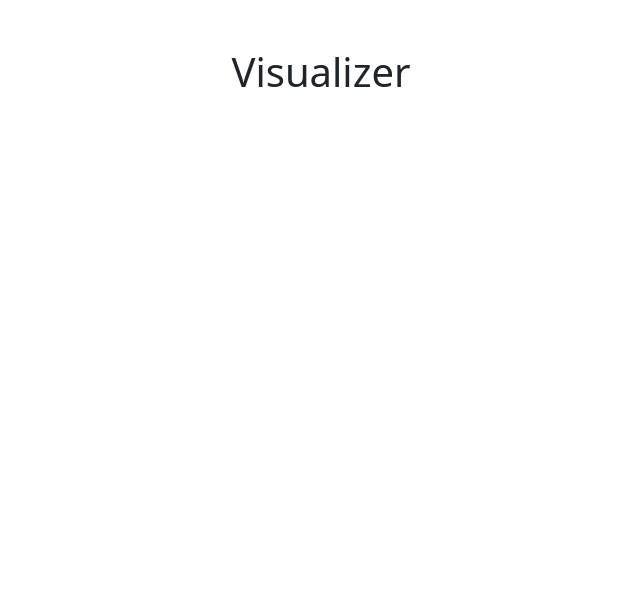
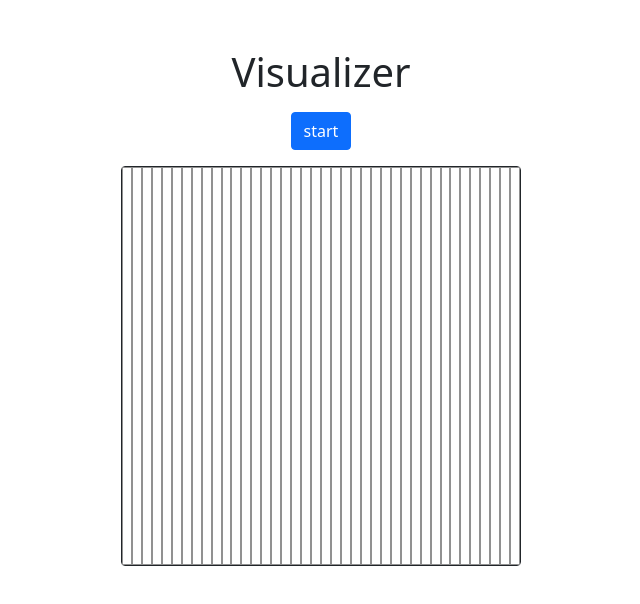
Before and after one commit to BaderTim/cern-coding-challenge-sy-epc-ccs-2022-cf2, a Vue app in the folder challenge-vue/: page / in a window 1280 px wide. Shown: the top 604 px of the page, without its empty margins (319-959 px from the left). Built offline with nearby package versions, Linux system fonts and the light colour scheme.

Commit message:
added errors, spectrum bars and other base concepts

```diff
--- a/challenge-vue/public/index.html
+++ b/challenge-vue/public/index.html
@@ -6,6 +6,7 @@
     <meta name="viewport" content="width=device-width,initial-scale=1.0">
     <link rel="icon" href="<%= BASE_URL %>favicon.ico">
     <title><%= htmlWebpackPlugin.options.title %></title>
+    <!-- thank you for this :D-->
     <link href="https://cdn.jsdelivr.net/npm/bootstrap@5.0.2/dist/css/bootstrap.min.css" rel="stylesheet" integrity="sha384-EVSTQN3/azprG1Anm3QDgpJLIm9Nao0Yz1ztcQTwFspd3yD65VohhpuuCOmLASjC" crossorigin="anonymous">
     <script src="https://cdn.jsdelivr.net/npm/bootstrap@5.0.2/dist/js/bootstrap.bundle.min.js" integrity="sha384-MrcW6ZMFYlzcLA8Nl+NtUVF0sA7MsXsP1UyJoMp4YLEuNSfAP+JcXn/tWtIaxVXM" crossorigin="anonymous"></script>
 </head>
--- a/challenge-vue/src/App.vue
+++ b/challenge-vue/src/App.vue
@@ -1,15 +1,34 @@
+<script setup>
+    import { useStore } from 'vuex'
+
+    import AudioControls from './components/AudioControls.vue'
+    import AudioVisualizer from './components/AudioVisualizer.vue'
+    import ErrorVisualizer from './components/ErrorVisualizer.vue'
+
+    const errors = useStore().state.Error.errors
+
+
+</script>
+
+
 <template>
-    <div class="container mt-5 text-center">
-        <h1>Visualizer</h1>
+    <div class="container mt-5">
+        <!-- Render Audio Controls and Visualizer if there are no errors -->
+        <div v-if="errors.length == 0" class="text-center">
+            <h1>Visualizer</h1>
+            <AudioControls/>
+            <AudioVisualizer/>
+        </div>
+        <ErrorVisualizer
+            v-else
+            v-for="error in errors"
+            :key="error.title"
+            :error="error"
+            :errorNumber="errors.indexOf(error) + 1"
+        />
     </div>
 </template>
 
-<script>
-
-export default {
-    name: 'App',
-}
-</script>
 
 <style lang="scss" scoped>
 </style>
--- a/challenge-vue/src/components/AudioVisualizer.vue
+++ b/challenge-vue/src/components/AudioVisualizer.vue
@@ -1,16 +1,50 @@
+<script setup>
+    import { useStore } from 'vuex'
+    const store = useStore();
+
+    // visualizer dimensions in px
+    const visualizer = {width: 400, height: 400};
+    // width of a single bar in px
+    // must meet visualizer.width % spectrumBarWidth == 0
+    const spectrumBarWidth = 10;
+
+    // throw error if spectrumBarWidth is not a factor of visualizer.width
+    if(visualizer.width % spectrumBarWidth != 0) {
+        store.commit("Error/addError", {
+            title: "visualizer.width % spectrumBarWidth != 0",
+            message: "The spectrum bar width must be a factor of the visualizer width.",
+            submessage: "Please change the value of spectrumBarWidth in AudioVisualizer.vue"
+        })
+    }
+
+    // computed spectrum bar count
+    const spectrumBarCount = visualizer.width / spectrumBarWidth;
+
+    // dynamic css variables
+    const _visualizerWidth = visualizer.width + 'px';
+    const _visualizerHeight = visualizer.height + 'px';
+    const _spectrumBarWidth = spectrumBarWidth + 'px';
+</script>
+
+
 <template>
-    <div class="visualizer border border-dark m-auto rounded mt-3"></div>
+    <div class="visualizer border border-dark m-auto rounded mt-3">
+        <!-- Render spectrum bars with for loop -->
+        <div v-for="spectrumBar in spectrumBarCount" :key="spectrumBar" class="spectrum-bar"/>
+    </div>
 </template>
 
-<script>
-export default {
-
-}
-</script>
 
 <style lang="scss" scoped>
-.visualizer {
-    width: 400px;
-    height: 400px;
-}
+    .visualizer {
+        display: flex;
+        width: v-bind('_visualizerWidth');
+        height: v-bind('_visualizerHeight');
+    }
+    .spectrum-bar {
+        display: block;
+        height: 100%;
+        width: v-bind('_spectrumBarWidth');
+        border: 1px solid rgb(145, 145, 145);
+    }
 </style>
--- /dev/null
+++ b/challenge-vue/src/components/ErrorVisualizer.vue
@@ -0,0 +1,19 @@
+<script setup>
+    import { defineProps } from "vue";
+    defineProps(['error', 'errorNumber']);
+</script>
+
+
+<template>
+    <div class="alert alert-danger mb-4 text-left" role="alert">
+        <span>Error #{{ errorNumber }}</span>
+        <h4 class="alert-heading">{{ error.title }}</h4>
+        <p>{{ error.message }}</p>
+        <hr v-if="error.subMessage"/>
+        <p v-if="error.subMessage" class="mb-0">{{ error.subMessage }}</p>
+    </div>
+</template>
+
+
+<style lang="scss" scoped>
+</style>
--- a/challenge-vue/src/main.js
+++ b/challenge-vue/src/main.js
@@ -2,12 +2,14 @@ import { createApp } from 'vue';
 import { createStore } from 'vuex';
 import App from './App.vue';
 import AudioStore from './store/Audio.store';
+import ErrorStore from './store/Error.store';
 
 
 createApp(App)
     .use(createStore({
         modules: {
-            Audio: AudioStore
+            Audio: AudioStore,
+            Error: ErrorStore
         }
     }))
     .mount('#app');
--- /dev/null
+++ b/challenge-vue/src/store/Error.store.js
@@ -0,0 +1,33 @@
+ const state = () => ({
+    errors: []
+});
+
+const getters = {
+    // get all errors
+    getErrors: state => state.errors,
+};
+
+const mutations = {
+    // add new error to state
+    addError: (state, error) => {
+        // add error object to state if it has a title and a message
+        if(error && error.title && error.message) {
+            // log error to console
+            console.error(error);
+            // push error on errors array in state
+            state.errors.push(error);
+            return;
+        }
+        // if error has no title or message, it is not an error object
+        // in this case throw a prefabricated error
+        const newError = {title: "Invalid Error Object", message: "Error object must have a title and message attribute.", subMessage: "Please contact a system administrator."};
+        // log error to console
+        console.error(newError);
+        // push error on errors array in state
+        state.errors.push(newError);
+    },
+    // clear errors array in state
+    clearErrors: state => state.errors = []
+};
+
+export default { state, getters, mutations, namespaced: true };
```
Also changed, not shown: challenge-vue/src/components/AudioControls.vue (+5 -5 lines), 1 other file (tests, documents, lock files or other folders).
